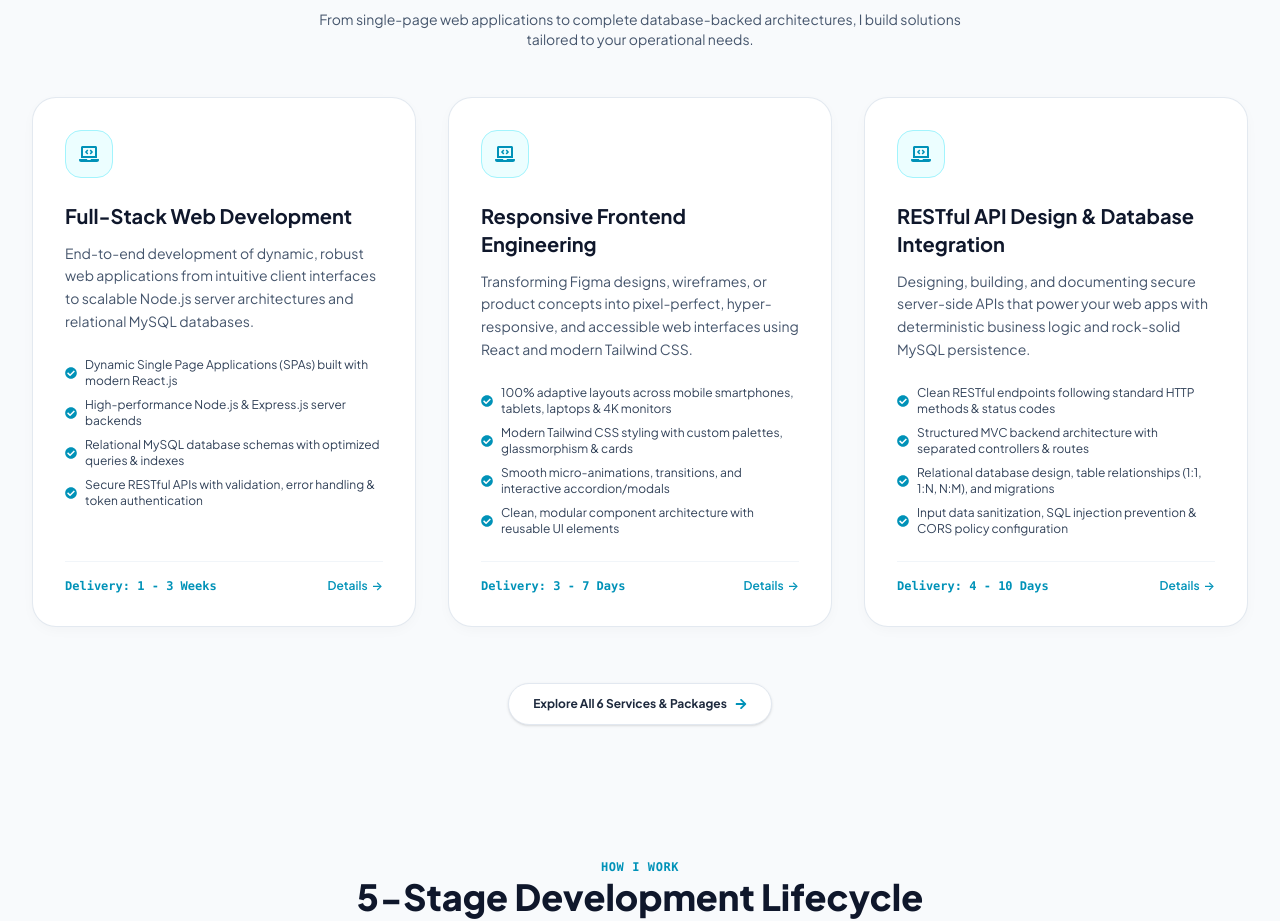
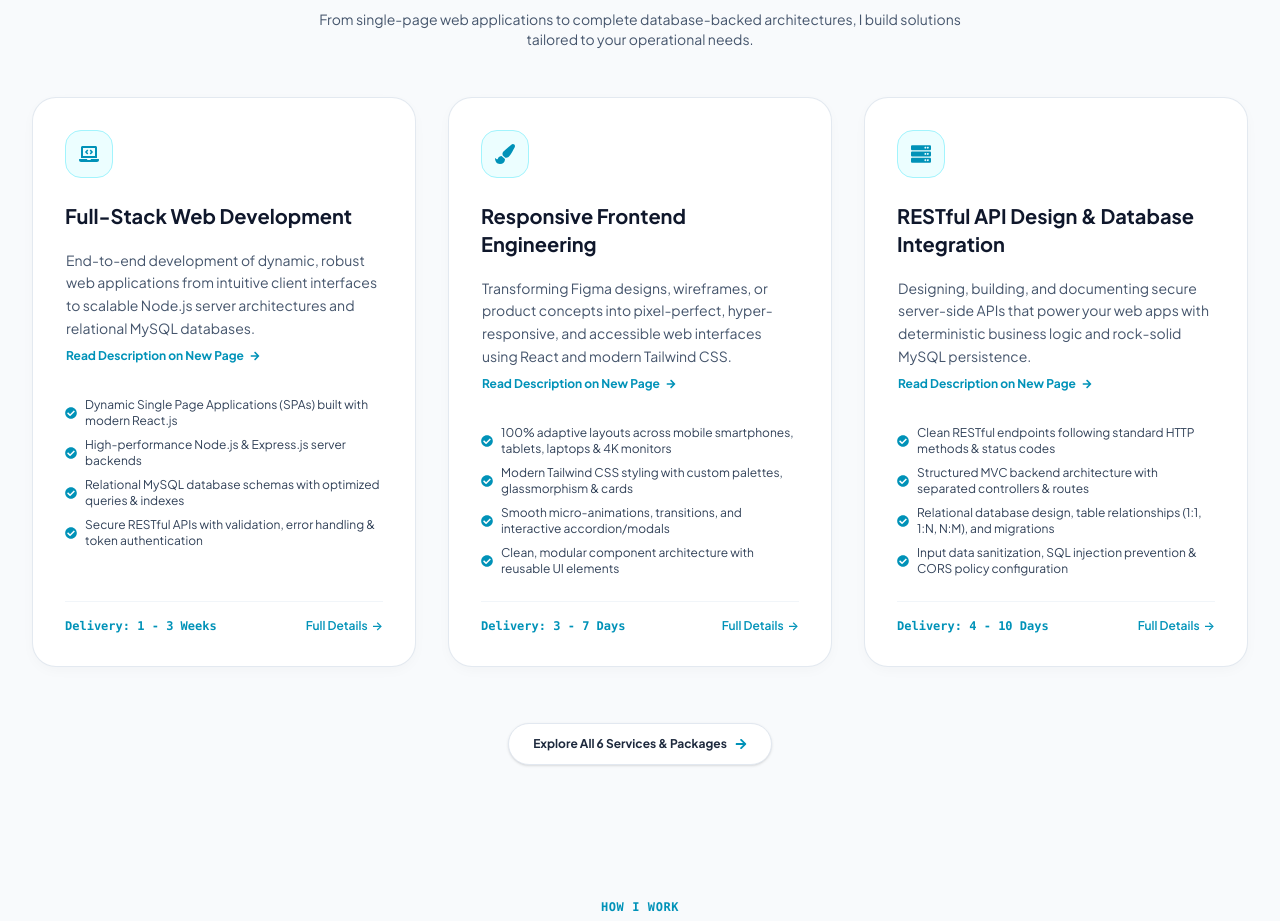
Before and after one commit to hassanakbar-dev/Hassan-Akbar-Portfolio-project, a React (Vite) app in the folder frontend/: page / in a window 1280 px wide. Shown: the part 2360-3281 px from the top of the page. Built offline with nearby package versions, Linux system fonts and the light colour scheme; no server answers.

Commit message:
update home.jsx file

```diff
--- a/frontend/src/pages/Home.jsx
+++ b/frontend/src/pages/Home.jsx
@@ -1,7 +1,8 @@
 import { Link } from 'react-router-dom'
 import {
   FaArrowRight, FaRocket, FaLaptopCode, FaCheckCircle,
-  FaGithub, FaLinkedin, FaFileDownload, FaStar
+  FaGithub, FaLinkedin, FaFileDownload, FaStar,
+  FaPaintBrush, FaServer, FaBug, FaCloudUploadAlt
 } from 'react-icons/fa'
 import {
   SiReact, SiJavascript, SiTailwindcss, SiNodedotjs,
@@ -14,6 +15,15 @@ import {
 import ProjectCard from '../components/ProjectCard'
 import FaqAccordion from '../components/FaqAccordion'
 import TypewriterText from '../components/TypewriterText'
+
+const serviceIconMap = {
+  FaLaptopCode: FaLaptopCode,
+  FaPaintBrush: FaPaintBrush,
+  FaServer: FaServer,
+  FaRocket: FaRocket,
+  FaBug: FaBug,
+  FaCloudUploadAlt: FaCloudUploadAlt,
+}
 
 /* Floating Doodle Icons matching the reference design */
 function CloudShieldDoodle({ className = '' }) {
@@ -203,7 +213,7 @@ export default function Home() {
                 target="_blank"
                 rel="noreferrer"
                 className="px-4 py-2 rounded-full bg-white dark:bg-slate-900/80 border border-slate-200 dark:border-slate-800 text-xs font-semibold text-slate-600 dark:text-slate-400 hover:text-cyan-600 dark:hover:text-cyan-400 hover:border-cyan-500/40 shadow-sm transition flex items-center gap-1.5"
-                title="Logistics Live App"
+                title="TechSphere Solutions Live App"
               >
                 <span className="w-2 h-2 rounded-full bg-emerald-500 animate-ping"></span>
                 <span>Live App Demo</span>
@@ -353,23 +363,39 @@ export default function Home() {
         </div>
 
         <div className="grid grid-cols-1 md:grid-cols-2 lg:grid-cols-3 gap-8">
-          {servicesData.slice(0, 3).map((service) => (
+          {servicesData.slice(0, 3).map((service) => {
+            const ServiceIcon = serviceIconMap[service.icon] || FaLaptopCode
+            return (
               <div
                 key={service.id}
                 className="glass-card p-8 rounded-3xl flex flex-col justify-between"
               >
                 <div>
-                <div className="w-12 h-12 rounded-2xl bg-cyan-50 dark:bg-cyan-500/10 border border-cyan-200 dark:border-cyan-500/30 text-cyan-600 dark:text-cyan-400 flex items-center justify-center mb-6">
-                  <FaLaptopCode className="w-5 h-5" />
-                </div>
+                  <Link to={`/services/${service.slug}`} className="block w-12 h-12 rounded-2xl bg-cyan-50 dark:bg-cyan-500/10 border border-cyan-200 dark:border-cyan-500/30 text-cyan-600 dark:text-cyan-400 flex items-center justify-center mb-6 hover:scale-105 transition-transform">
+                    <ServiceIcon className="w-5 h-5" />
+                  </Link>
 
-                <h3 className="text-xl font-bold text-slate-900 dark:text-white mb-3">
-                  {service.title}
+                  <Link to={`/services/${service.slug}`} className="group/title block mb-2">
+                    <h3 className="text-xl font-bold text-slate-900 dark:text-white group-hover/title:text-cyan-600 dark:group-hover/title:text-cyan-400 transition flex items-center justify-between">
+                      <span>{service.title}</span>
+                      <FaArrowRight className="text-xs opacity-0 -translate-x-2 group-hover/title:opacity-100 group-hover/title:translate-x-0 text-cyan-600 dark:text-cyan-400 transition-all duration-200" />
                     </h3>
+                  </Link>
 
-                <p className="text-slate-600 dark:text-slate-400 text-sm leading-relaxed mb-6">
+                  {/* Clickable Description to new page */}
+                  <Link
+                    to={`/services/${service.slug}`}
+                    className="block group/desc mb-5 p-2.5 -mx-2.5 rounded-xl hover:bg-cyan-50/60 dark:hover:bg-cyan-950/25 transition border border-transparent hover:border-cyan-200 dark:hover:border-cyan-800/50 cursor-pointer"
+                    title="Click to read full description on a new page"
+                  >
+                    <p className="text-slate-600 dark:text-slate-400 text-sm leading-relaxed">
                       {service.description}
                     </p>
+                    <span className="inline-flex items-center gap-1.5 text-xs font-bold text-cyan-600 dark:text-cyan-400 mt-2 group-hover/desc:underline">
+                      <span>Read Description on New Page</span>
+                      <FaArrowRight className="text-[10px] group-hover/desc:translate-x-1 transition-transform" />
+                    </span>
+                  </Link>
 
                   <ul className="space-y-2 mb-6">
                     {service.features.slice(0, 4).map((feat, i) => (
@@ -386,14 +412,15 @@ export default function Home() {
                     Delivery: {service.turnaround}
                   </span>
                   <Link
-                  to="/services"
+                    to={`/services/${service.slug}`}
                     className="text-xs font-semibold text-cyan-600 dark:text-cyan-400 hover:text-cyan-700 dark:hover:text-cyan-300 flex items-center gap-1"
                   >
-                  Details <span>→</span>
+                    Full Details <span>→</span>
                   </Link>
                 </div>
               </div>
-          ))}
+            )
+          })}
         </div>
 
         <div className="text-center pt-2">
```
Lines whose indentation alone changed are shown as unchanged.
